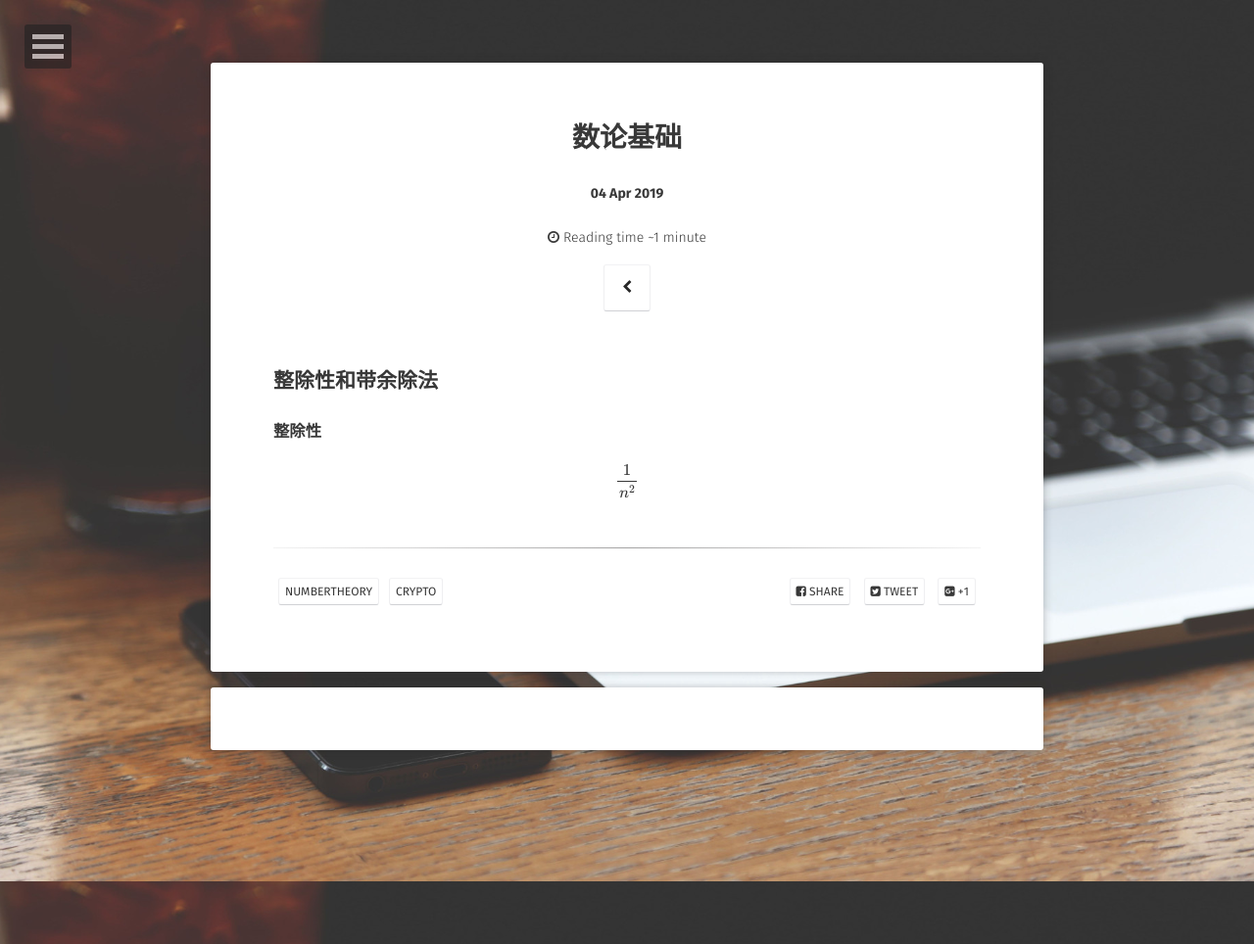
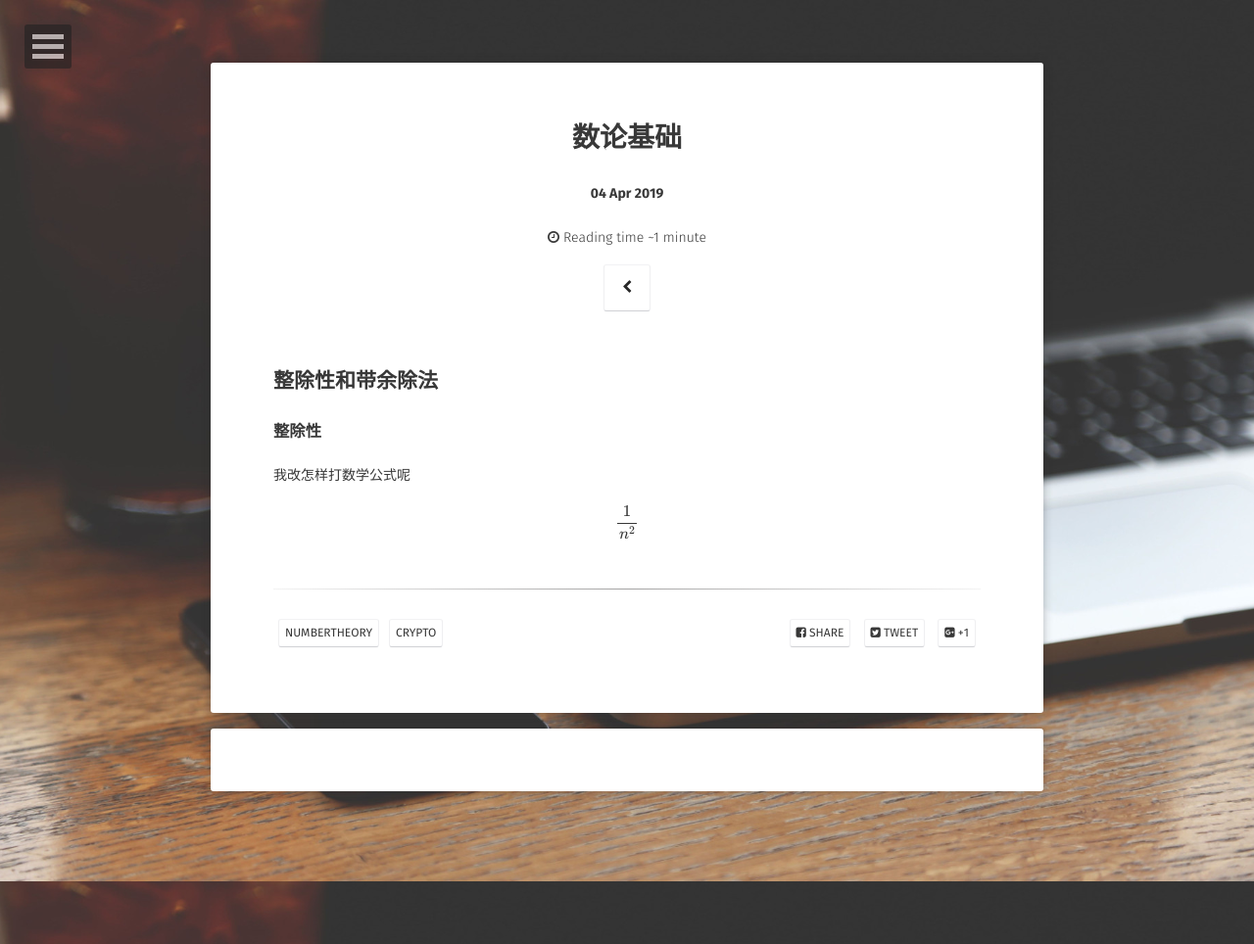
Before and after one commit to gmcnqaq/gmcnqaq, a Jekyll site: the page built from _posts/2019-04-04-number-theory-basis.md, in a window 1280 px wide. Shown: the whole page at 98% size. Built offline with Jekyll 4.4.1, drawn with Linux system fonts in a browser that asks for light colours; some web fonts are replaced; formulas are drawn with MathJax 3; comment, search, counter and statistics services are not loaded.

Commit message:
Update 2019-04-04-number-theory-basis.md

```diff
--- a/_posts/2019-04-04-number-theory-basis.md
+++ b/_posts/2019-04-04-number-theory-basis.md
@@ -13,4 +13,5 @@ comments: true
 
 ### 整除性
 
+我改怎样打数学公式呢
 \\[ \frac{1}{n^{2}} \\]
```
